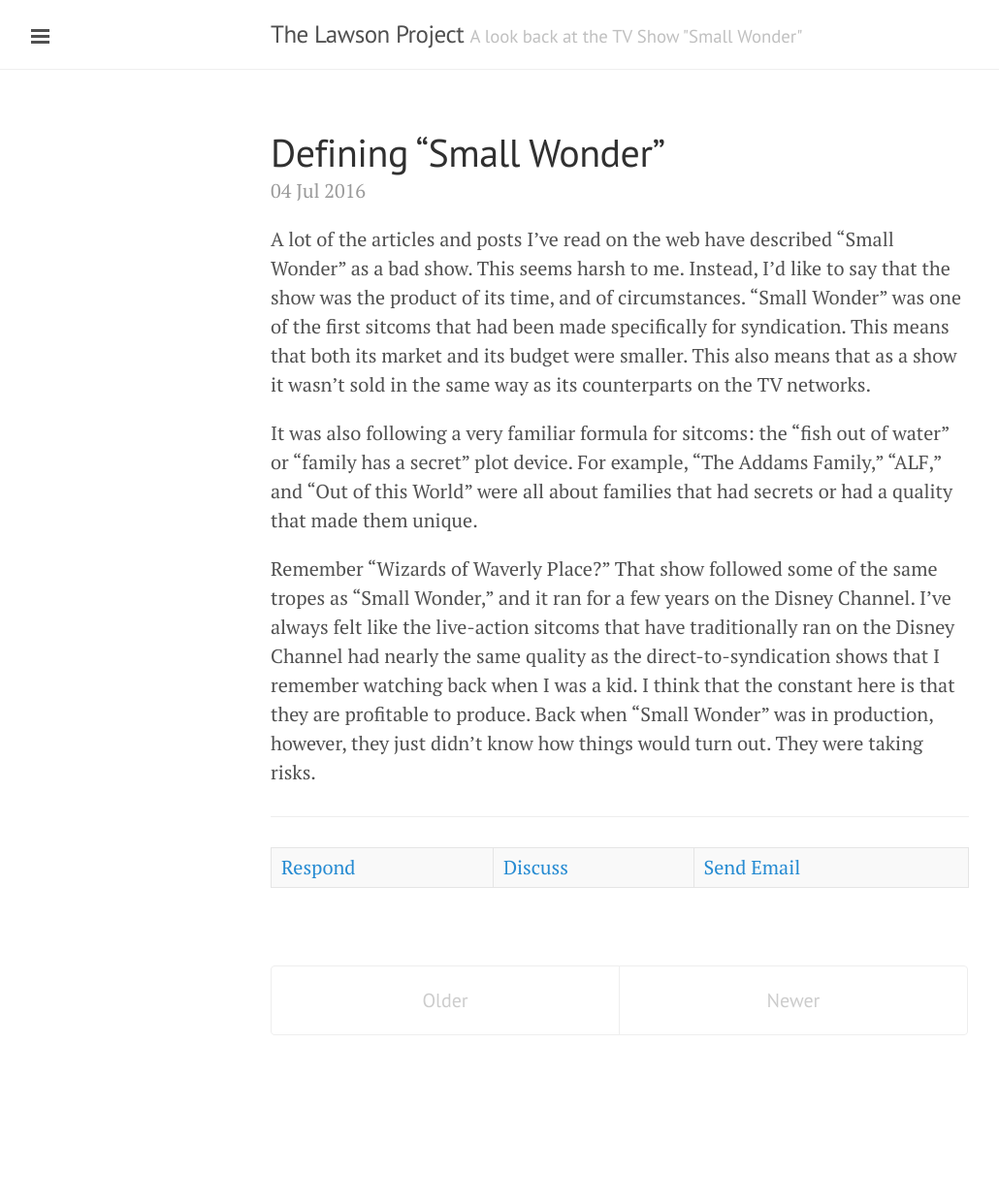
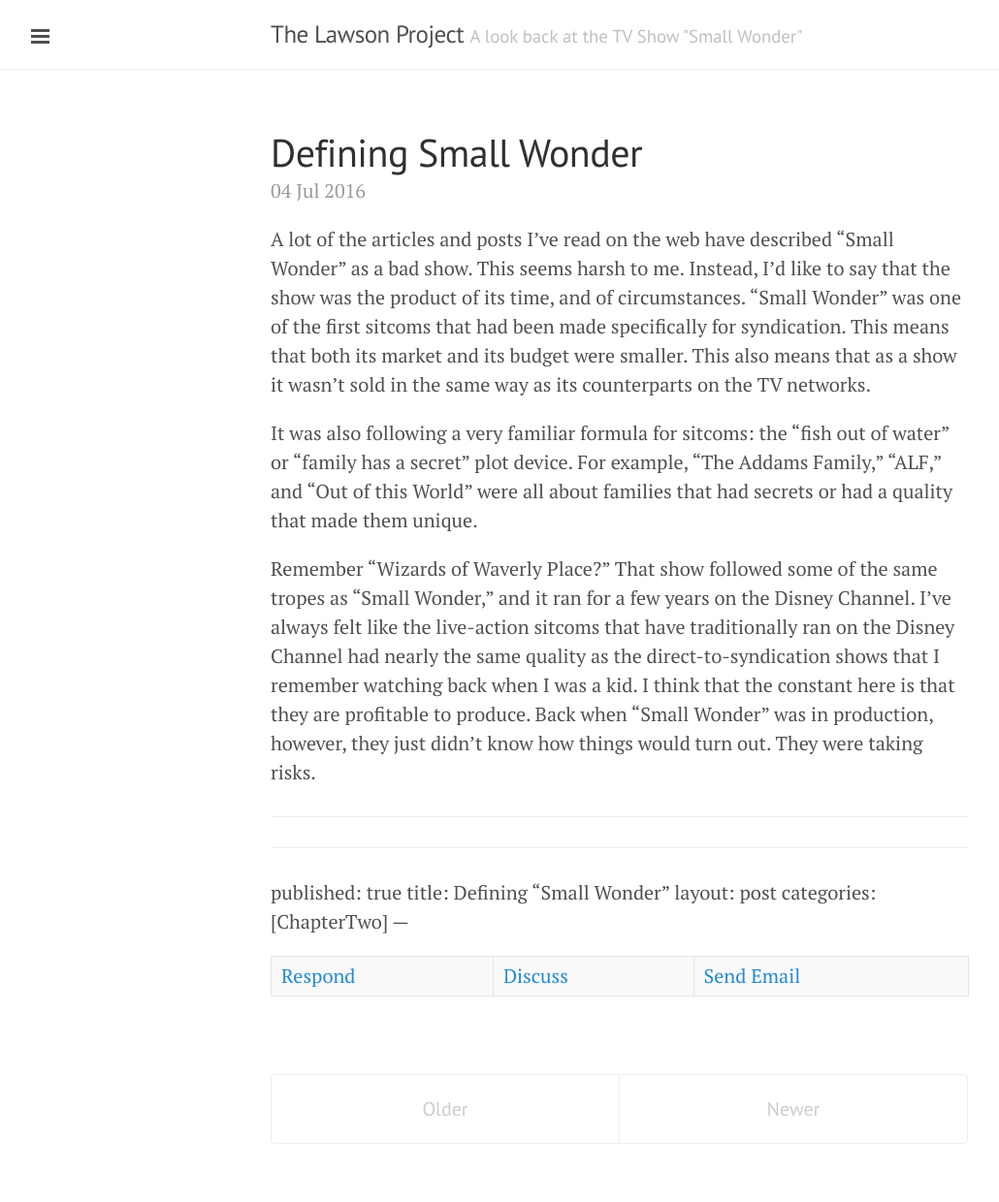
Before and after one commit to lawsonprjct/lawsonprjct.github.io, a Jekyll site: the page built from index.html, in a window 1280 px wide. Shown: the whole page at 97% size, without its empty margins (1-1031 px from the left). Built offline with Jekyll 4.4.1, drawn with Linux system fonts in a browser that asks for light colours; the list of posts is cut into pages by our own code; before the commit the page ends 1128 px from its top, so only the background shows below that; some of the changed lines change nothing that is shown.

Commit message:
Update _posts/2016-07-04-defining-small-wonder.markdown

```diff
--- a/_posts/2016-07-04-defining-small-wonder.markdown
+++ b/_posts/2016-07-04-defining-small-wonder.markdown
@@ -1,8 +1,5 @@
 ---
-published: true
-title: Defining “Small Wonder”
-layout: post
-categories: [ChapterTwo]
+# Defining “Small Wonder”
 ---
 A lot of the articles and posts I've read on the web have described “Small Wonder” as a bad show. This seems harsh to me. Instead, I'd like to say that the show was the product of its time, and of circumstances. “Small Wonder” was one of the first sitcoms that had been made specifically for syndication. This means that both its market and its budget were smaller. This also means that as a show it wasn't sold in the same way as its counterparts on the TV networks.
 
@@ -12,4 +9,11 @@
 
 * * *
 
+---
+published: true
+title: Defining “Small Wonder”
+layout: post
+categories: [ChapterTwo]
+---
+
 [Respond](https://midmichonline.quip.com/i2LUAjocQq44) | [Discuss ](https://gitter.im/LawsonProject/SW-ISSUETWO?utm_source=share-link&utm_medium=link&utm_campaign=share-link)| [Send Email](mailto:midmichiganonline+lawsonproject@gmail.com)
```
